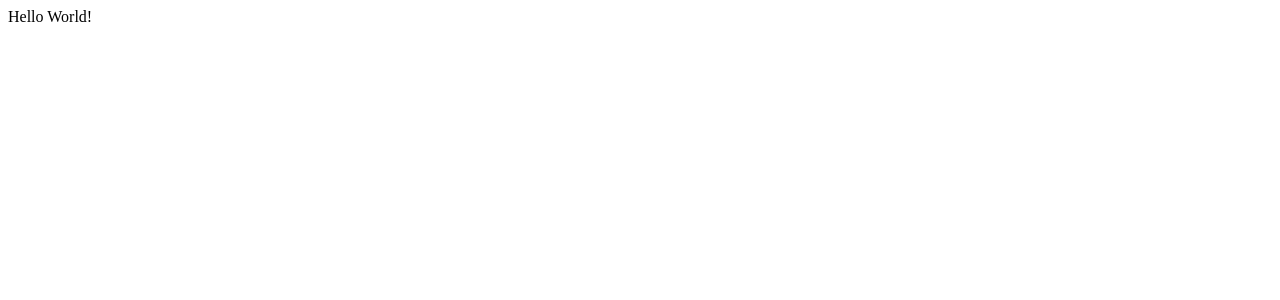
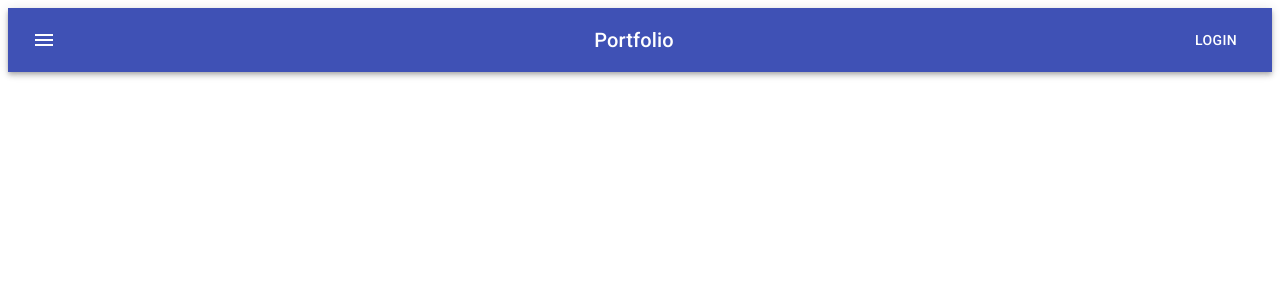
Before and after one commit to Paretooptimal22/Portfolio, a React (Create React App) app in the folder client/: page / in a window 1280 px wide. Shown: the top 300 px of the page. Built offline with nearby package versions, Linux system fonts and the light colour scheme.

Commit message:
add material-ui and create Nav component

```diff
--- a/client/package.json
+++ b/client/package.json
@@ -4,6 +4,8 @@
   "proxy": "https://localhost:3001",
   "private": true,
   "dependencies": {
+    "@material-ui/core": "^4.9.3",
+    "@material-ui/icons": "^4.9.1",
     "@testing-library/jest-dom": "^4.2.4",
     "@testing-library/react": "^9.4.0",
     "@testing-library/user-event": "^7.2.1",
--- a/client/public/index.html
+++ b/client/public/index.html
@@ -3,7 +3,9 @@
   <head>
     <meta charset="utf-8" />
     <meta name="viewport" content="width=device-width, initial-scale=1" />
-    <title>React App</title>
+    <link rel="stylesheet" href="https://fonts.googleapis.com/css?family=Roboto:300,400,500,700&display=swap" />
+    <link rel="stylesheet" href="https://fonts.googleapis.com/icon?family=Material+Icons" />
+    <title>Portfolio</title>
   </head>
   <body>
     <noscript>You need to enable JavaScript to run this app.</noscript>
--- a/client/src/App.js
+++ b/client/src/App.js
@@ -1,9 +1,10 @@
 import React from 'react'
+import Nav from './components/Nav'
 
 const App = () => {
   return (
     <div>
-      Hello World!
+      <Nav />
     </div>
   )
 }
--- /dev/null
+++ b/client/src/components/Nav/Nav.js
@@ -0,0 +1,43 @@
+import React from 'react'
+import { makeStyles } from '@material-ui/core/styles'
+import AppBar from '@material-ui/core/AppBar'
+import Toolbar from '@material-ui/core/Toolbar'
+import Typography from '@material-ui/core/Typography'
+import Button from '@material-ui/core/Button'
+import IconButton from '@material-ui/core/IconButton'
+import MenuIcon from '@material-ui/icons/Menu'
+
+const useStyles = makeStyles(theme => ({
+  root: {
+    flexGrow: 1,
+  },
+  menuButton: {
+    marginRight: theme.spacing(2),
+  },
+  title: {
+    flexGrow: 1,
+  },
+}))
+
+const Nav = () => {
+
+  const classes = useStyles()
+
+  return (
+    <div className={classes.root}>
+      <AppBar position="static">
+        <Toolbar>
+          <IconButton edge="start" className={classes.menuButton} color="inherit" aria-label="menu">
+            <MenuIcon />
+          </IconButton>
+          <Typography variant="h6" className={classes.title} align="center">
+            Portfolio
+          </Typography>
+          <Button color="inherit">Login</Button>
+        </Toolbar>
+      </AppBar>
+    </div>
+  )
+}
+
+export default Nav
--- /dev/null
+++ b/client/src/components/Nav/index.js
@@ -0,0 +1 @@
+export { default } from './Nav.js'
```
Also changed, not shown: 1 other file (tests, documents, lock files or other folders).
